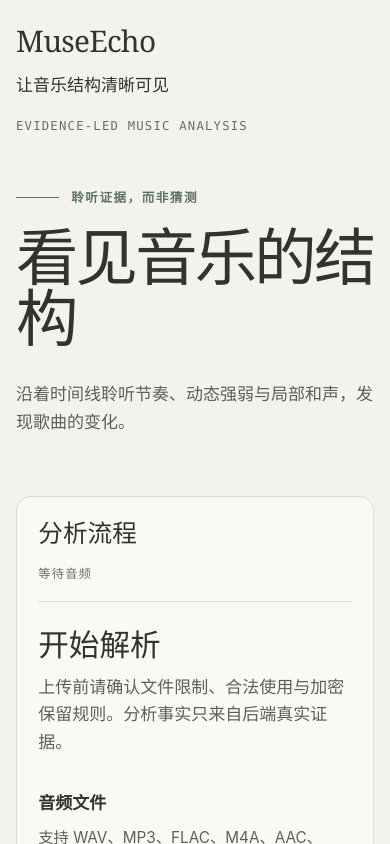
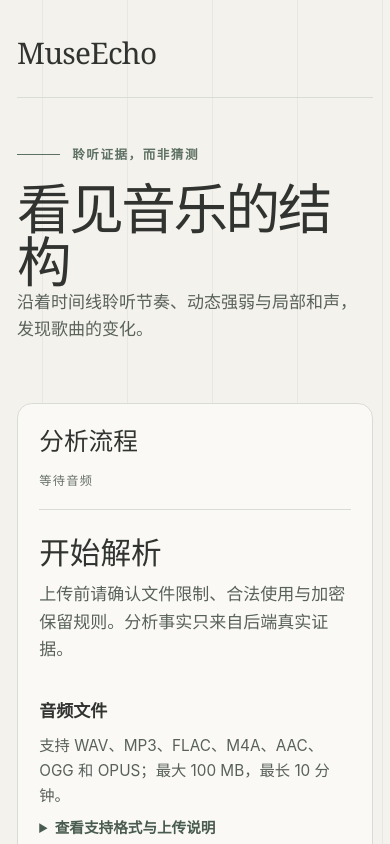
Before and after one commit to Zzz148080/MuseEcho, a React (Vite) app in the folder frontend/: page / in a window 390 px wide. Shown: the top 844 px of the page. Built offline with nearby package versions, Linux system fonts and the light colour scheme.

Commit message:
style: add adaptive music workspace layouts

```diff
--- a/frontend/src/styles/global.css
+++ b/frontend/src/styles/global.css
@@ -20,7 +20,7 @@ body {
   min-width: 320px;
   min-height: 100vh;
   background:
-    linear-gradient(90deg, transparent 0 49.9%, var(--paper-rule) 50%, transparent 50.1%) 0 0 / 4rem 100%,
+    linear-gradient(90deg, transparent 0 49.8%, var(--paper-rule) 50%, transparent 50.2%) 0 0 / 5rem 100%,
     var(--bg);
 }
 
@@ -48,18 +48,32 @@ a {
 }
 
 .app-shell {
-  width: min(100% - 72px, 1180px);
+  width: min(100% - 3rem, 1280px);
   margin-inline: auto;
-  padding-block: var(--space-6) var(--space-section);
+  padding: max(var(--space-5), env(safe-area-inset-top, 0px)) 0
+    calc(var(--space-section) + var(--safe-bottom));
 }
 
-.masthead {
+.app-header {
+  display: flex;
+  align-items: center;
+  justify-content: space-between;
+  gap: var(--space-5);
+  min-height: 4.25rem;
+  padding-bottom: var(--space-4);
+  border-bottom: 1px solid var(--border);
+}
+
+.app-header__brand {
   display: flex;
   align-items: baseline;
-  justify-content: space-between;
-  gap: var(--space-5);
-  padding-bottom: var(--space-4);
-  border-bottom: 1px solid var(--fg);
+  gap: var(--space-4);
+}
+
+.app-header__tagline {
+  margin: 0;
+  color: var(--muted);
+  font-size: 0.82rem;
 }
 
 .brand {
@@ -81,7 +95,7 @@ a {
 }
 
 .analysis-workspace {
-  padding-top: clamp(3.5rem, 8vw, 6.5rem);
+  padding-top: clamp(2.75rem, 7vw, 5.5rem);
 }
 
 .workspace-intro {
@@ -132,7 +146,7 @@ a {
 }
 
 .analysis-workspace--active {
-  padding-top: var(--space-6);
+  padding-top: var(--space-5);
 }
 
 .workspace-intro--compact {
@@ -394,7 +408,6 @@ progress::-moz-progress-bar {
 
 .analysis-progress--complete .music-workspace {
   margin-top: var(--space-2);
-  padding-top: var(--space-5);
 }
 
 .workspace-loading,
@@ -402,22 +415,187 @@ progress::-moz-progress-bar {
   margin-top: var(--space-5);
 }
 
-.workspace-error,
-.music-workspace {
+.workspace-error {
   display: grid;
   gap: var(--space-6);
 }
 
 .music-workspace {
-  padding-top: var(--space-6);
+  display: grid;
+  grid-template-columns: minmax(10.5rem, 2fr) minmax(0, 10fr);
+  gap: var(--space-6);
+  padding-top: var(--space-5);
   border-top: 1px solid var(--border);
 }
 
-.music-workspace__overview {
+.workspace-nav {
+  position: sticky;
+  top: var(--space-4);
+  display: grid;
+  gap: var(--space-2);
+  align-self: start;
+}
+
+.workspace-nav__item {
+  display: grid;
+  grid-template-columns: 2rem 1fr;
+  gap: var(--space-2);
+  align-items: start;
+  min-height: 3.5rem;
+  border: 1px solid transparent;
+  border-radius: var(--radius-md);
+  padding: var(--space-3);
+  color: var(--fg-2);
+  background: transparent;
+  text-align: left;
+  cursor: pointer;
+  transition:
+    background-color var(--transition-fast),
+    border-color var(--transition-fast),
+    transform var(--transition-fast);
+}
+
+.workspace-nav__item:hover {
+  background: var(--surface-soft);
+}
+
+.workspace-nav__item[aria-current='page'] {
+  border-color: var(--border);
+  color: var(--fg);
+  background: var(--surface);
+}
+
+.workspace-nav__item:active {
+  transform: scale(0.985);
+}
+
+.workspace-nav__index {
+  color: var(--accent);
+  font-family: var(--font-mono);
+  font-size: 0.72rem;
+}
+
+.workspace-nav__item strong,
+.workspace-nav__item small {
+  display: block;
+}
+
+.workspace-nav__item small {
+  margin-top: var(--space-1);
+  color: var(--muted);
+  font-size: 0.72rem;
+}
+
+.music-workspace__stage,
+.workspace-view {
+  min-width: 0;
+}
+
+.music-workspace__stage {
   display: grid;
   grid-template-columns: minmax(0, 5fr) minmax(0, 7fr);
   gap: var(--space-6);
+}
+
+.music-workspace__stage > .audio-player {
+  grid-column: 1;
+  grid-row: 1;
+}
+
+.workspace-view {
+  animation: workspace-view-in var(--transition-standard) both;
+}
+
+.workspace-view--overview {
+  grid-column: 2;
+  grid-row: 1;
+  display: grid;
+  grid-template-columns: minmax(0, 1fr);
+  gap: var(--space-6);
   align-items: start;
+}
+
+.workspace-view--map,
+.workspace-view--deep,
+.analysis-support {
+  grid-column: 1 / -1;
+}
+
+.workspace-map-layout {
+  display: grid;
+  gap: var(--space-5);
+}
+
+.workspace-map-layout--detail {
+  grid-template-columns: minmax(0, 2fr) minmax(18rem, 1fr);
+}
+
+.workspace-detail {
+  align-self: start;
+  padding: var(--space-4);
+  border: 1px solid var(--border);
+  border-radius: var(--radius-md);
+  background: var(--surface);
+  box-shadow: var(--shadow-soft);
+}
+
+.workspace-detail .chord-details {
+  margin-top: var(--space-4);
+  padding-inline: 0;
+  border-bottom: 0;
+}
+
+.feature-hub {
+  display: grid;
+  gap: var(--space-5);
+}
+
+.feature-hub h2,
+.feature-fact h3 {
+  margin: 0;
+  font-family: var(--font-display);
+  font-weight: 400;
+}
+
+.feature-hub__grid {
+  display: grid;
+  grid-template-columns: repeat(2, minmax(0, 1fr));
+  gap: var(--space-3);
+}
+
+.feature-fact {
+  min-width: 0;
+  padding: var(--space-5);
+  border: 1px solid var(--border);
+  border-radius: var(--radius-md);
+  background: var(--surface);
+}
+
+.feature-fact p {
+  margin: var(--space-3) 0 0;
+  color: var(--fg-2);
+}
+
+.upload-guidance {
+  color: var(--fg-2);
+  font-size: 0.86rem;
+}
+
+.upload-guidance summary {
+  color: var(--accent-strong);
+  font-weight: 700;
+  cursor: pointer;
+}
+
+@keyframes workspace-view-in {
+  from {
+    opacity: 0;
+    transform: translateY(0.4rem);
+  }
+  to {
+    opacity: 1;
+    transform: translateY(0);
+  }
 }
 
 .audio-player,
@@ -1131,7 +1309,7 @@ progress::-moz-progress-bar {
 
 @media (max-width: 899px) {
   .app-shell {
-    width: min(100% - 48px, 1180px);
+    width: min(100% - 2rem, 48rem);
   }
 
   .workspace-intro,
@@ -1143,8 +1321,42 @@ progress::-moz-progress-bar {
     max-width: 52ch;
   }
 
-  .music-workspace__overview {
+  .music-workspace {
+    display: block;
+  }
+
+  .workspace-nav {
+    position: sticky;
+    z-index: 8;
+    top: 0;
+    grid-template-columns: repeat(3, minmax(0, 1fr));
+    margin-bottom: var(--space-5);
+    padding-block: var(--space-2);
+    background: color-mix(in srgb, var(--bg) 94%, transparent);
+    backdrop-filter: blur(0.75rem);
+  }
+
+  .workspace-nav__item {
     grid-template-columns: 1fr;
+  }
+
+  .workspace-nav__index,
+  .workspace-nav__item small {
+    display: none;
+  }
+
+  .music-workspace__stage {
+    grid-template-columns: minmax(0, 1fr);
+  }
+
+  .music-workspace__stage > .audio-player,
+  .workspace-view--overview {
+    grid-column: 1;
+    grid-row: auto;
+  }
+
+  .workspace-map-layout--detail {
+    grid-template-columns: minmax(0, 3fr) minmax(15rem, 2fr);
   }
 
   .analysis-support {
@@ -1158,30 +1370,67 @@ progress::-moz-progress-bar {
 
 @media (max-width: 599px) {
   .app-shell {
-    width: calc(100% - 32px);
-    padding-top: var(--space-5);
+    width: min(100% - 2rem, 34rem);
+    padding-bottom: calc(7rem + var(--safe-bottom));
   }
 
-  .masthead {
-    align-items: flex-start;
-    flex-direction: column;
-    gap: var(--space-2);
-  }
-
-  .analysis-workspace {
-    padding-top: var(--space-7);
-  }
-
-  .analysis-workspace--active {
-    padding-top: var(--space-4);
-  }
-
-  .analysis-workspace--active .workspace-intro {
+  .app-header__tagline,
+  .app-header .edition-mark {
     display: none;
   }
 
+  .workspace-intro {
+    display: block;
+  }
+
   .display-title {
-    font-size: clamp(2.8rem, 16vw, 4.5rem);
+    font-size: clamp(2.75rem, 14vw, 4.25rem);
+  }
+
+  .empty-workflow,
+  .workspace-view--overview,
+  .feature-hub__grid {
+    grid-template-columns: 1fr;
+  }
+
+  .workspace-nav {
+    position: fixed;
+    z-index: 20;
+    right: 0;
+    bottom: 0;
+    left: 0;
+    top: auto;
+    gap: 0;
+    margin: 0;
+    padding: var(--space-2) max(var(--space-3), env(safe-area-inset-right, 0px))
+      calc(var(--space-2) + var(--safe-bottom))
+      max(var(--space-3), env(safe-area-inset-left, 0px));
+    border-top: 1px solid var(--border);
+    background: color-mix(in srgb, var(--surface) 96%, transparent);
+    box-shadow: 0 -0.75rem 2rem rgb(48 51 47 / 8%);
+  }
+
+  .workspace-nav__item {
+    min-height: 3rem;
+    place-items: center;
+    border-radius: var(--radius-sm);
+    padding: var(--space-2);
+    text-align: center;
+  }
+
+  .workspace-map-layout--detail {
+    display: block;
+  }
+
+  .workspace-detail {
+    position: fixed;
+    z-index: 30;
+    inset: 0;
+    overflow-y: auto;
+    padding: max(var(--space-5), env(safe-area-inset-top, 0px)) var(--space-4)
+      calc(var(--space-6) + var(--safe-bottom));
+    border: 0;
+    border-radius: 0;
   }
 
   .panel__header {
@@ -1215,9 +1464,6 @@ progress::-moz-progress-bar {
     border-top: 1px solid var(--border);
   }
 
-}
-
-@media (max-width: 599px) {
   .audio-player,
   .music-dna,
   .chord-details,
```
Also changed, not shown: 2 other files (tests, documents, lock files or other folders).
